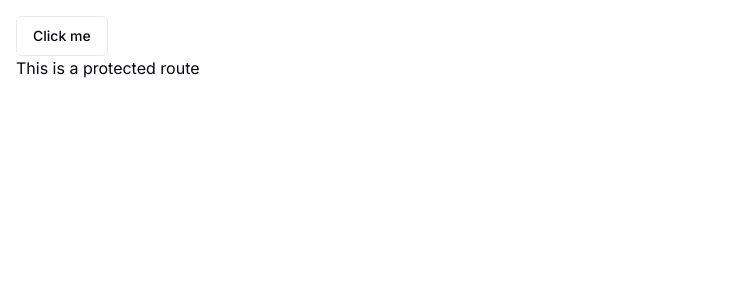
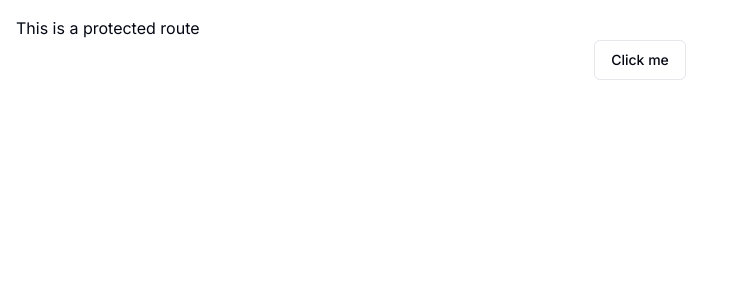
Before and after one commit to Stanwukong/ecommerce, a Next.js app: page / in a window 1280 px wide. Shown: the top 300 px of the page, without its empty margins (0-733 px from the left). Built offline with nearby package versions, Linux system fonts and the light colour scheme.

Commit message:
Centered button

```diff
--- a/app/(root)/page.tsx
+++ b/app/(root)/page.tsx
@@ -12,9 +12,11 @@
 
   return (
    <div className="p-4">
+    <div>This is a protected route</div>
+    <UserButton afterSignOutUrl="/" showName/>
+    <div className="flex items-center justify-center">
     <Button size={"default"} variant={"outline"} onClick={demo}>Click me</Button>
-    <div>This is a protected route</div>
-    <UserButton afterSignOutUrl="/"/>
+    </div>
    </div>
   )
 }
```
